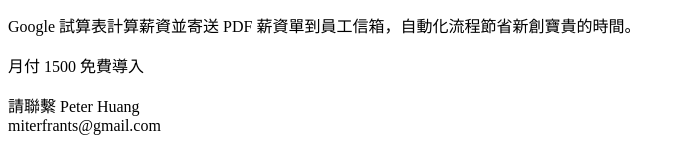
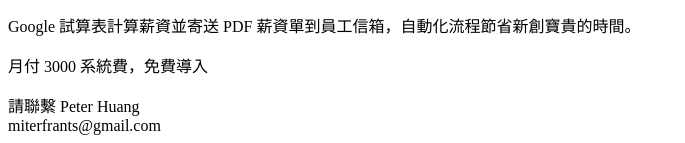
Before and after one commit to miterfrants/worktime, a website: page index.html in a window 1280 px wide. Shown: the part 142-285 px from the top of the page, without its empty margins (0-685 px from the left). Drawn offline with Linux system fonts and the light colour scheme.

Commit message:
update pricing

```diff
--- a/index.html
+++ b/index.html
@@ -38,7 +38,7 @@
             Google 試算表計算薪資並寄送 PDF 薪資單到員工信箱，自動化流程節省新創寶貴的時間。
         </p>
         <p>
-            月付 1500 免費導入
+            月付 3000 系統費，免費導入
         </p>
     </article>
 
```
